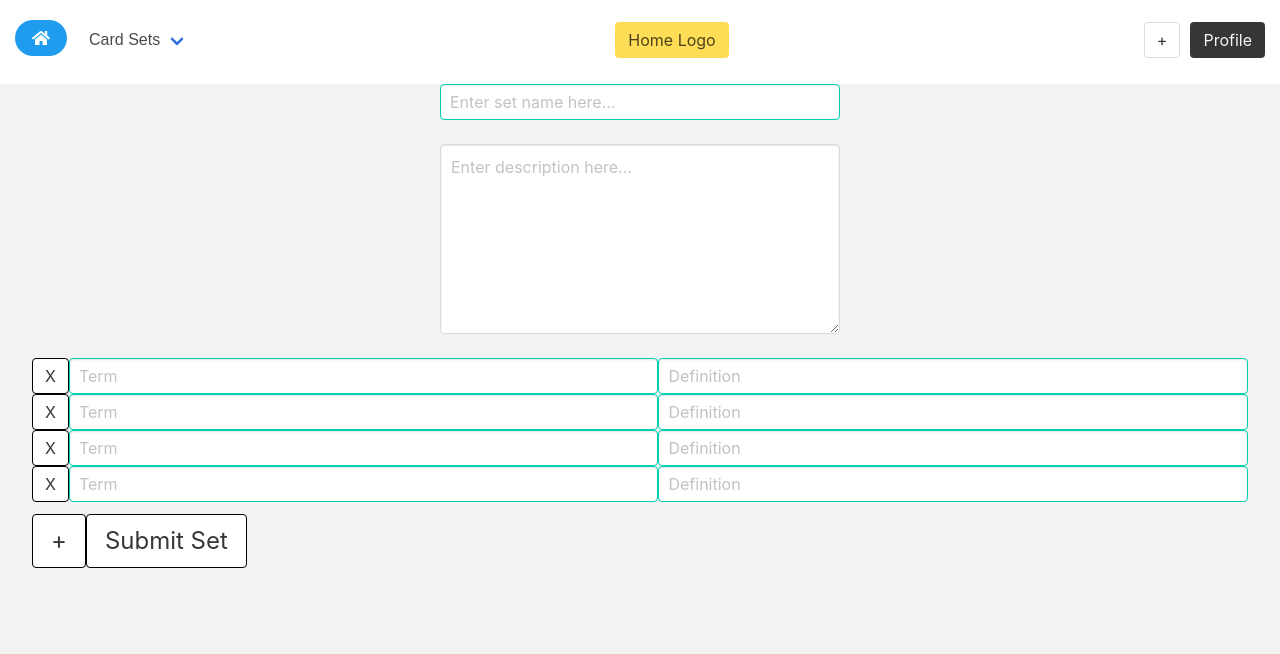
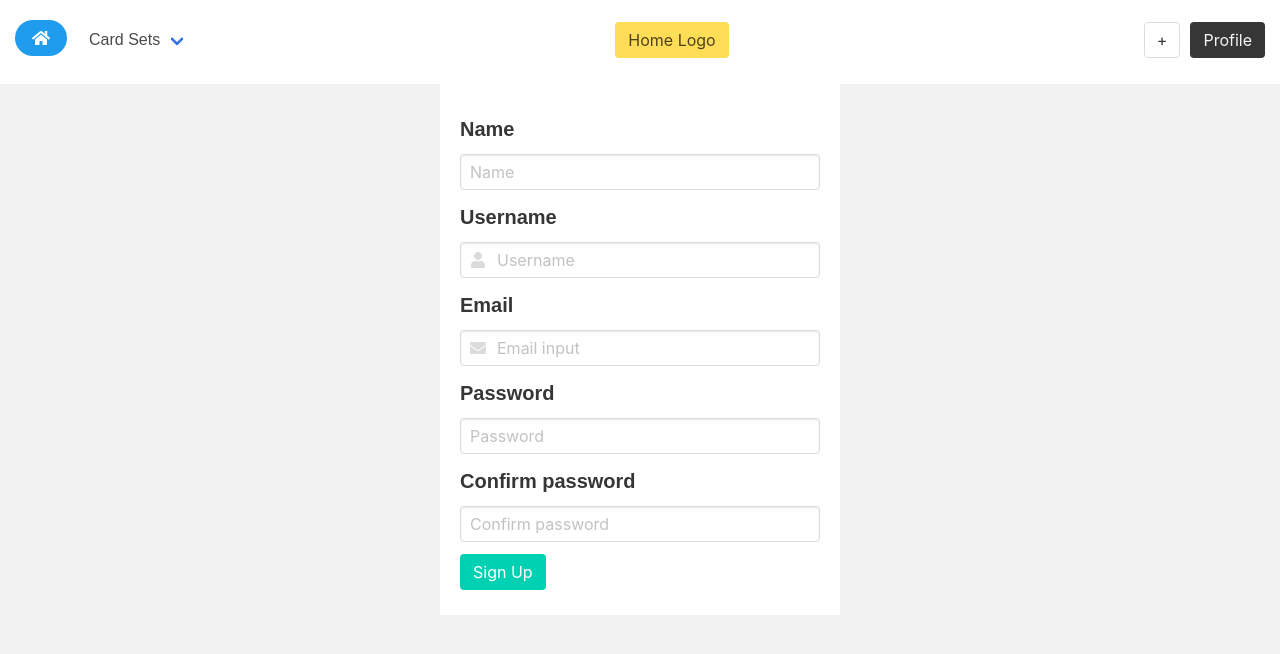
Before and after one commit to m1771vw/StudyBuddies, a React (Create React App) app: page / in a window 1280 px wide. Shown: the top 654 px of the page. Built offline with nearby package versions, Linux system fonts and the light colour scheme.

Commit message:
#changed some styling.

```diff
--- a/src/App.css
+++ b/src/App.css
@@ -170,3 +170,32 @@
   align-items: center;
   justify-content: center;
 }
+
+
+
+/* SIGNUP VIEW
+*/
+.signup-field{
+  text-align: left;
+  width: 400px;
+  margin-left: auto;
+  margin-right: auto;
+  padding-top: 30px;
+  padding-bottom: 25px;
+  background-color: white;
+  padding-left: 20px;
+  padding-right: 20px;
+
+}
+
+/* LOG IN VIEW
+*/
+.login-field{
+  text-align: left;
+  width: 400px;
+  margin-left: auto;
+  margin-right: auto;
+  padding-top: 30px;
+  padding-bottom: 25px;
+
+}
--- a/src/App.js
+++ b/src/App.js
@@ -20,7 +20,7 @@ import { HOMEPAGE, LOGIN_VIEW, SIGNUP_VIEW, PROFILE_VIEW, DASHBOARD, CREATE_VIEW
 
 class App extends Component {
   state = {
-    pageName: CREATE_VIEW,
+    pageName: SIGNUP_VIEW,
     userList: Users,
     flashCardSets: FlashCards, // All the Cards
     // selectedCardSet: [], // Selected card set of cards
--- a/src/components/LoginView.js
+++ b/src/components/LoginView.js
@@ -31,7 +31,7 @@ class LoginView extends Component {
 
     render() {
         return (
-            <div>
+            <div className="login-field">
                 <div className="field">
                     <label className="label is-medium">Email</label>
                     <div className="control has-icons-left has-icons-right">
@@ -53,7 +53,7 @@ class LoginView extends Component {
                     </div>
                 </div>
 
-                <button onClick={this.onLoginClick}>Login</button>
+                <button className='button is-primary' onClick={this.onLoginClick}>Login</button>
             </div>
         );
     }
--- a/src/components/SignupView.js
+++ b/src/components/SignupView.js
@@ -54,8 +54,7 @@ class SignupView extends Component {
 
     render() {
         return (
-            <div>
-
+            <div className="signup-field row" >
                 <div className="field">
                     <label className="label is-medium">Name</label>
                     <div className="control">
@@ -110,6 +109,7 @@ class SignupView extends Component {
 
 
                 <button className='button is-primary' onClick={this.addUser}>Sign Up</button>
+
             </div>
         );
     }
```
